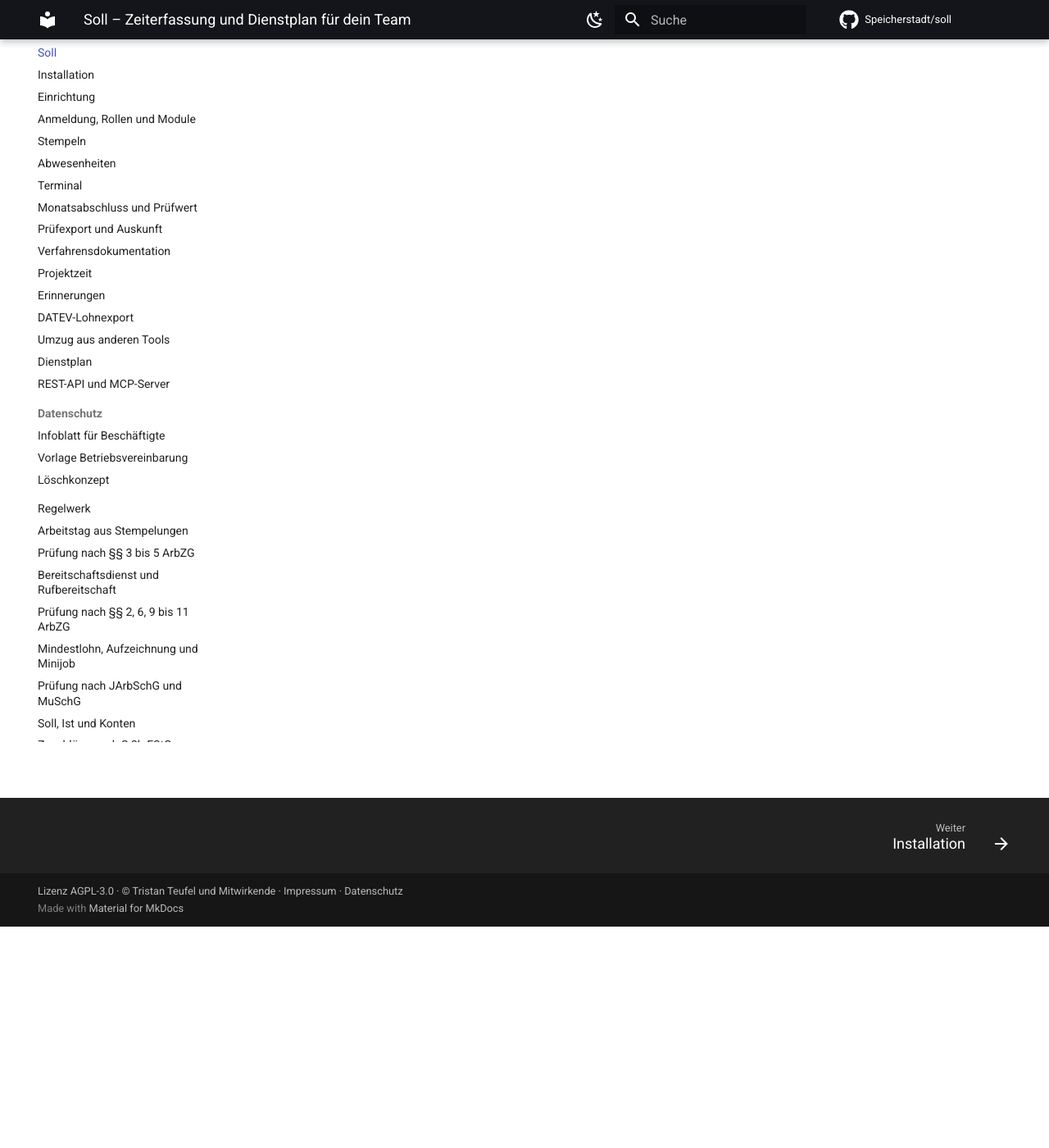
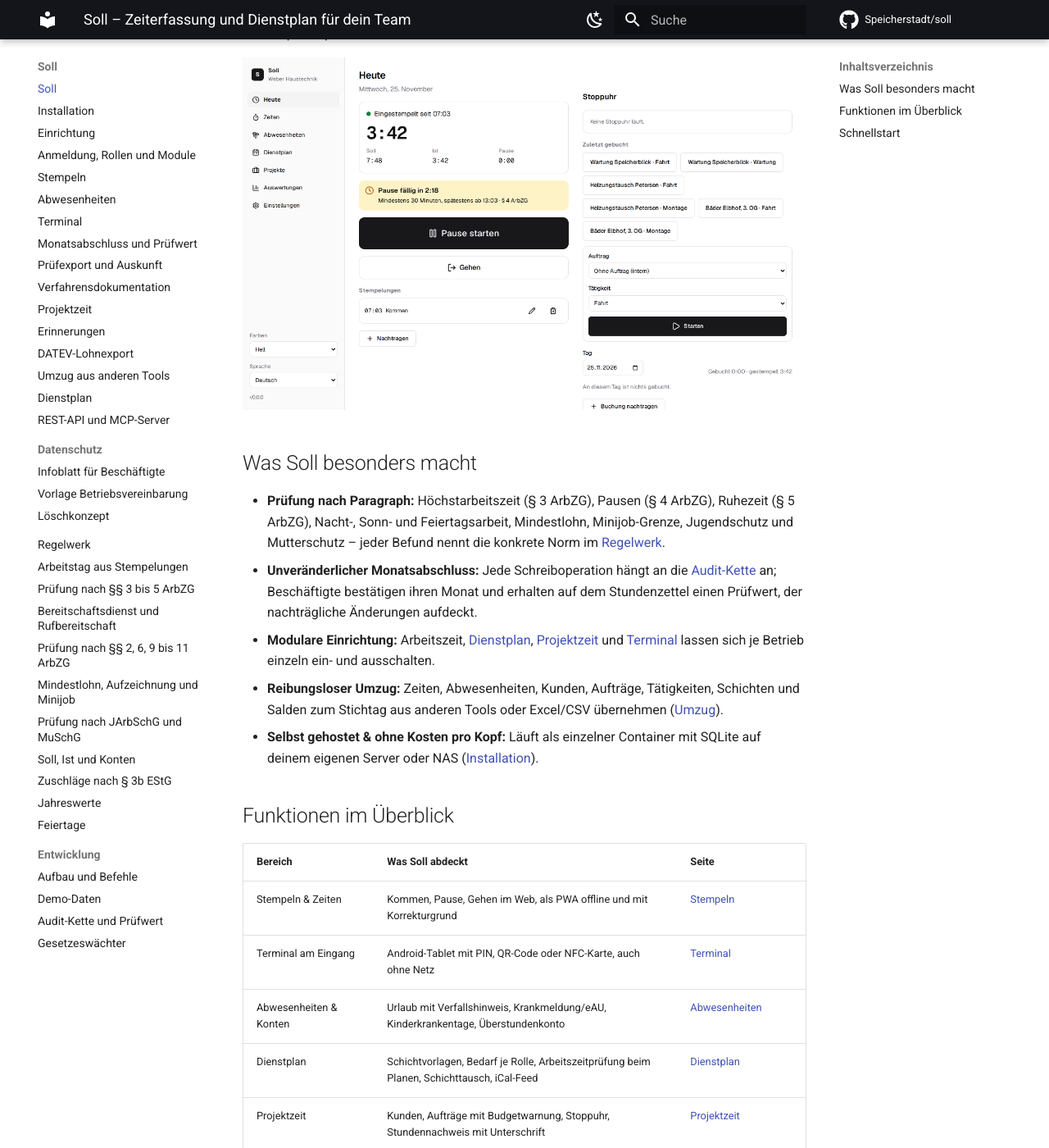
Before and after one commit to Speicherstadt/soll, an MkDocs documentation site: the page built from docs/index.md, in a window 1280 px wide and 1400 px high, scrolled down 270 px. Shown: the whole window at 82% size. Built offline with MkDocs 1.6.1 and Material for MkDocs 9.7.7, drawn with Linux system fonts in a browser that asks for light colours; comment, search, counter and statistics services are not loaded; some of the changed text lies outside the part shown.

Commit message:
Doku: Startseite als Produktseite, Umzug-Status aktualisiert, S-907 abgehakt (#94)
* docs: update index product page, umzug tool statuses and tick S-907

* test(review): add failing tests for broken README anchor and outdated Toggl/Clockify status

* docs: rewrite README after Speicherstadt/haben model

* style: format docs-links.test.ts

---------

Co-authored-by: Tristan Teufel <1709260+firsttris@users.noreply.github.com>

````diff
--- a/docs/index.md
+++ b/docs/index.md
@@ -10,5 +10,50 @@ description: >-
 **Arbeitszeit erfassen, wie es das Gesetz verlangt – auf deinem eigenen Server.**
 
 Soll ist eine selbst gehostete Zeiterfassung mit Dienstplan für kleine Betriebe: Stempeln im
-Browser, am Handy und am Tablet, Prüfung nach Arbeitszeitgesetz mit Paragraph, Urlaub,
-Monatsabschluss und Lohndaten für DATEV. Open Source, ohne Kosten pro Kopf.
+Browser, am Handy und am Tablet, Prüfung nach Arbeitszeitgesetz mit Paragraph, Urlaub und
+Krankmeldung, Monatsabschluss mit Prüfwert und Lohndaten für DATEV. Open Source, ohne Kosten pro
+Kopf.
+
+![Soll – Heute auf dem Desktop](assets/screenshots/heute-light-desktop.png)
+
+## Was Soll besonders macht
+
+- **Prüfung nach Paragraph:** Höchstarbeitszeit (§ 3 ArbZG), Pausen (§ 4 ArbZG), Ruhezeit
+  (§ 5 ArbZG), Nacht-, Sonn- und Feiertagsarbeit, Mindestlohn, Minijob-Grenze, Jugendschutz und
+  Mutterschutz – jeder Befund nennt die konkrete Norm im [Regelwerk](regeln.md).
+- **Unveränderlicher Monatsabschluss:** Jede Schreiboperation hängt an die
+  [Audit-Kette](audit-kette.md) an; Beschäftigte bestätigen ihren Monat und erhalten auf dem
+  Stundenzettel einen Prüfwert, der nachträgliche Änderungen aufdeckt.
+- **Modulare Einrichtung:** Arbeitszeit, [Dienstplan](dienstplan.md), [Projektzeit](projektzeit.md)
+  und [Terminal](terminal.md) lassen sich je Betrieb einzeln ein- und ausschalten.
+- **Reibungsloser Umzug:** Zeiten, Abwesenheiten, Kunden, Aufträge, Tätigkeiten, Schichten und
+  Salden zum Stichtag aus anderen Tools oder Excel/CSV übernehmen ([Umzug](umzug.md)).
+- **Selbst gehostet & ohne Kosten pro Kopf:** Läuft als einzelner Container mit SQLite auf deinem
+  eigenen Server oder NAS ([Installation](installation.md)).
+
+## Funktionen im Überblick
+
+| Bereich | Was Soll abdeckt | Seite |
+| --- | --- | --- |
+| Stempeln & Zeiten | Kommen, Pause, Gehen im Web, als PWA offline und mit Korrekturgrund | [Stempeln](stempeln.md) |
+| Terminal am Eingang | Android-Tablet mit PIN, QR-Code oder NFC-Karte, auch ohne Netz | [Terminal](terminal.md) |
+| Abwesenheiten & Konten | Urlaub mit Verfallshinweis, Krankmeldung/eAU, Kinderkrankentage, Überstundenkonto | [Abwesenheiten](abwesenheiten.md) |
+| Dienstplan | Schichtvorlagen, Bedarf je Rolle, Arbeitszeitprüfung beim Planen, Schichttausch, iCal-Feed | [Dienstplan](dienstplan.md) |
+| Projektzeit | Kunden, Aufträge mit Budgetwarnung, Stoppuhr, Stundennachweis mit Unterschrift | [Projektzeit](projektzeit.md) |
+| Monatsabschluss & Export | Bestätigung, Abschluss, Stundenzettel-PDF, Prüfexport und GoBD-Verfahrensdokumentation | [Monatsabschluss](monatsabschluss.md) |
+| Lohn & Buchhaltung | DATEV-Lohnexport (LODAS / Lohn und Gehalt) mit Zuschlägen nach § 3b EStG | [DATEV-Lohnexport](datev.md) |
+| Datenschutz & Betrieb | Infoblatt für Beschäftigte, Vorlage Betriebsvereinbarung, Löschkonzept | [Löschkonzept](loeschkonzept.md) |
+| Schnittstellen | Versionierte REST-API und schreibgeschützter MCP-Server für KI-Assistenten | [REST-API und MCP-Server](api.md) |
+
+## Schnellstart
+
+```sh
+mkdir soll && cd soll
+curl -fsSLO https://raw.githubusercontent.com/Speicherstadt/soll/main/deploy/compose.yaml
+curl -fsSL -o soll.env https://raw.githubusercontent.com/Speicherstadt/soll/main/deploy/soll.env.example
+# in soll.env: SOLL_SECRET_KEY (openssl rand -base64 32) und SOLL_URL eintragen
+docker compose up -d
+```
+
+Alle Details zu Podman, Backup und Reverse Proxy stehen in der [Installation](installation.md); zum
+unverbindlichen Ausprobieren gibt es [Demo-Daten](demo.md).
````
Also changed, not shown: BAULISTE.md (+1 -1 lines), README.md (+126 -89 lines), docs/umzug.md (+2 -2 lines), 1 other file.
